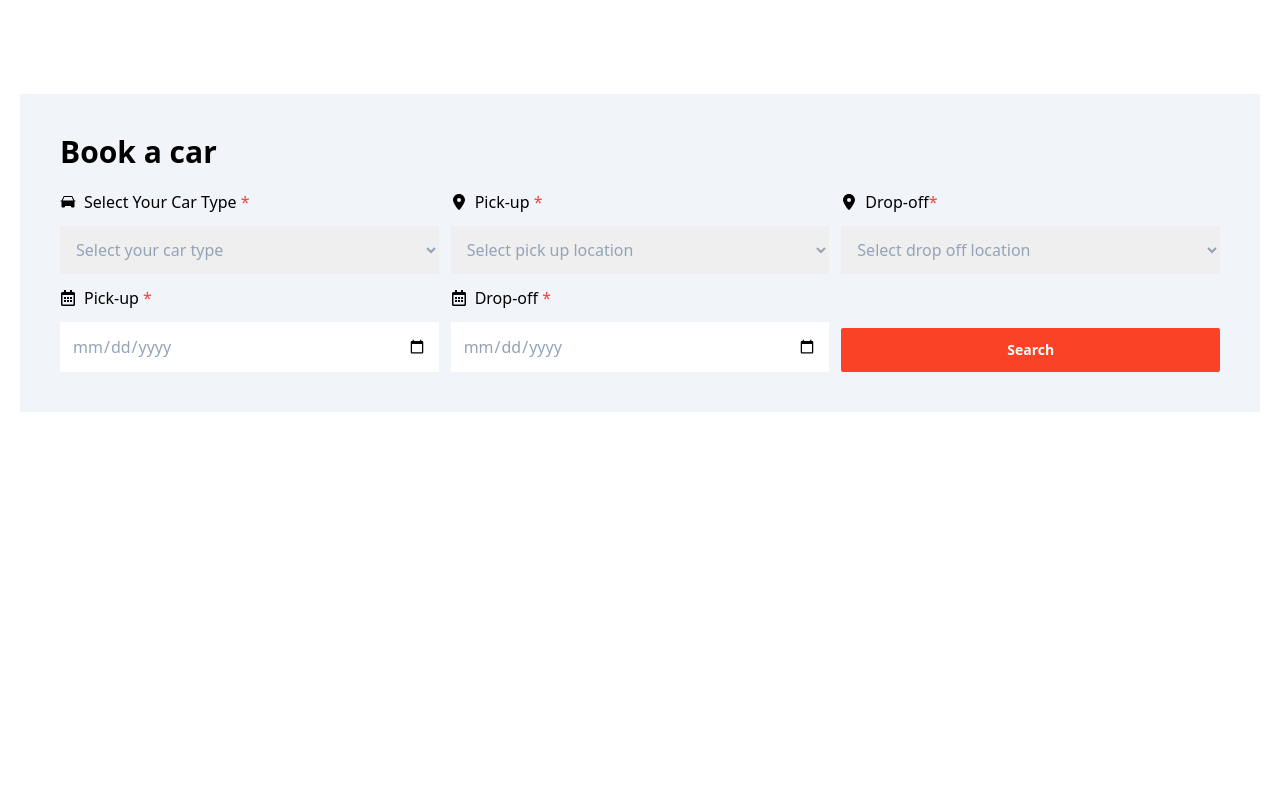
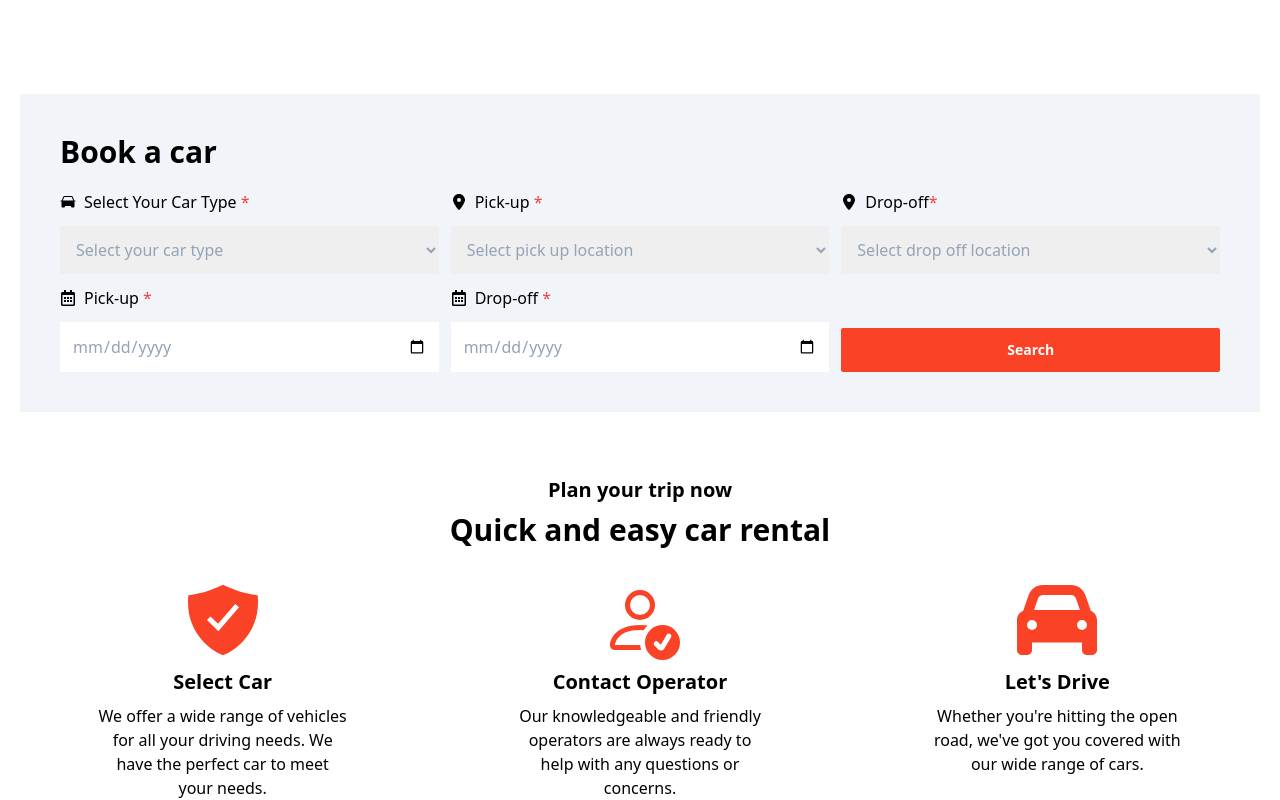
Before and after one commit to joseph-lang7/Car-Rental, a React (Vite) app: page / in a window 1280 px wide. Shown: the part 816-1616 px from the top of the page. Before the commit the page ends 1228 px from the top, so only its background shows below. Built offline with nearby package versions, Linux system fonts and the light colour scheme.

Commit message:
Implement renting process section

```diff
--- /dev/null
+++ b/src/components/RentingProcess.jsx
@@ -0,0 +1,46 @@
+import { IoShieldCheckmarkSharp } from "react-icons/io5";
+import { BsPersonCheck } from "react-icons/bs";
+import { FaCar } from "react-icons/fa6";
+
+const RentingProcess = () => {
+  return (
+    <div className="flex flex-col  justify-center items-center w-full h-auto mt-16">
+      <div className=" w-full flex flex-col justify-between md:max-w-[1500px]">
+        <h3 className="text-center text-xl font-bold mb-2">
+          Plan your trip now
+        </h3>
+        <h2 className="text-center text-3xl font-bold">
+          Quick and easy car rental
+        </h2>
+        <div className="mt-8 grid gap-3 grid-cols-1 md:grid-cols-2 lg:grid-cols-3">
+          <div className="flex flex-col gap-2 items-center">
+            <IoShieldCheckmarkSharp size={80} className="text-[#FA4226]" />
+            <h3 className="font-bold text-xl">Select Car</h3>
+            <p className="text-center max-w-[250px]">
+              We offer a wide range of vehicles for all your driving needs. We
+              have the perfect car to meet your needs.
+            </p>
+          </div>
+          <div className="flex flex-col gap-2 items-center">
+            <BsPersonCheck size={80} className="text-[#FA4226]" />
+            <h3 className="font-bold text-xl">Contact Operator</h3>
+            <p className="text-center max-w-[250px]">
+              Our knowledgeable and friendly operators are always ready to help
+              with any questions or concerns.
+            </p>
+          </div>
+          <div className="flex flex-col gap-2 items-center ">
+            <FaCar size={80} className="text-[#FA4226]" />
+            <h3 className="font-bold text-xl">Let&apos;s Drive</h3>
+            <p className="text-center max-w-[250px]">
+              Whether you&apos;re hitting the open road, we&apos;ve got you
+              covered with our wide range of cars.
+            </p>
+          </div>
+        </div>
+      </div>
+    </div>
+  );
+};
+
+export default RentingProcess;
--- a/src/pages/HomePage.jsx
+++ b/src/pages/HomePage.jsx
@@ -1,11 +1,13 @@
 import BookCar from "../components/BookCar";
 import Hero from "../components/Hero";
+import RentingProcess from "../components/RentingProcess";
 
 const HomePage = () => {
   return (
     <>
       <Hero />
       <BookCar />
+      <RentingProcess />
     </>
   );
 };
```
